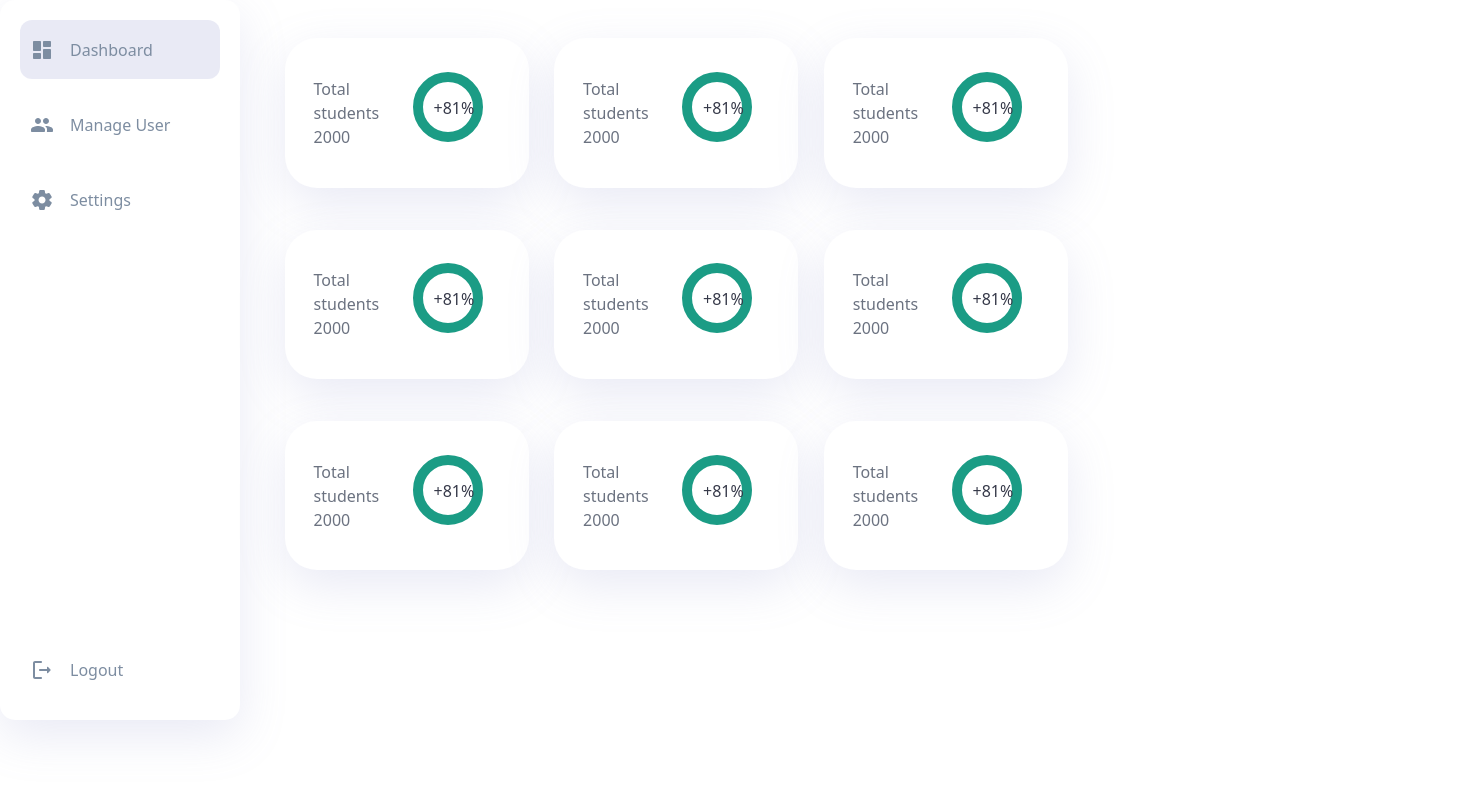
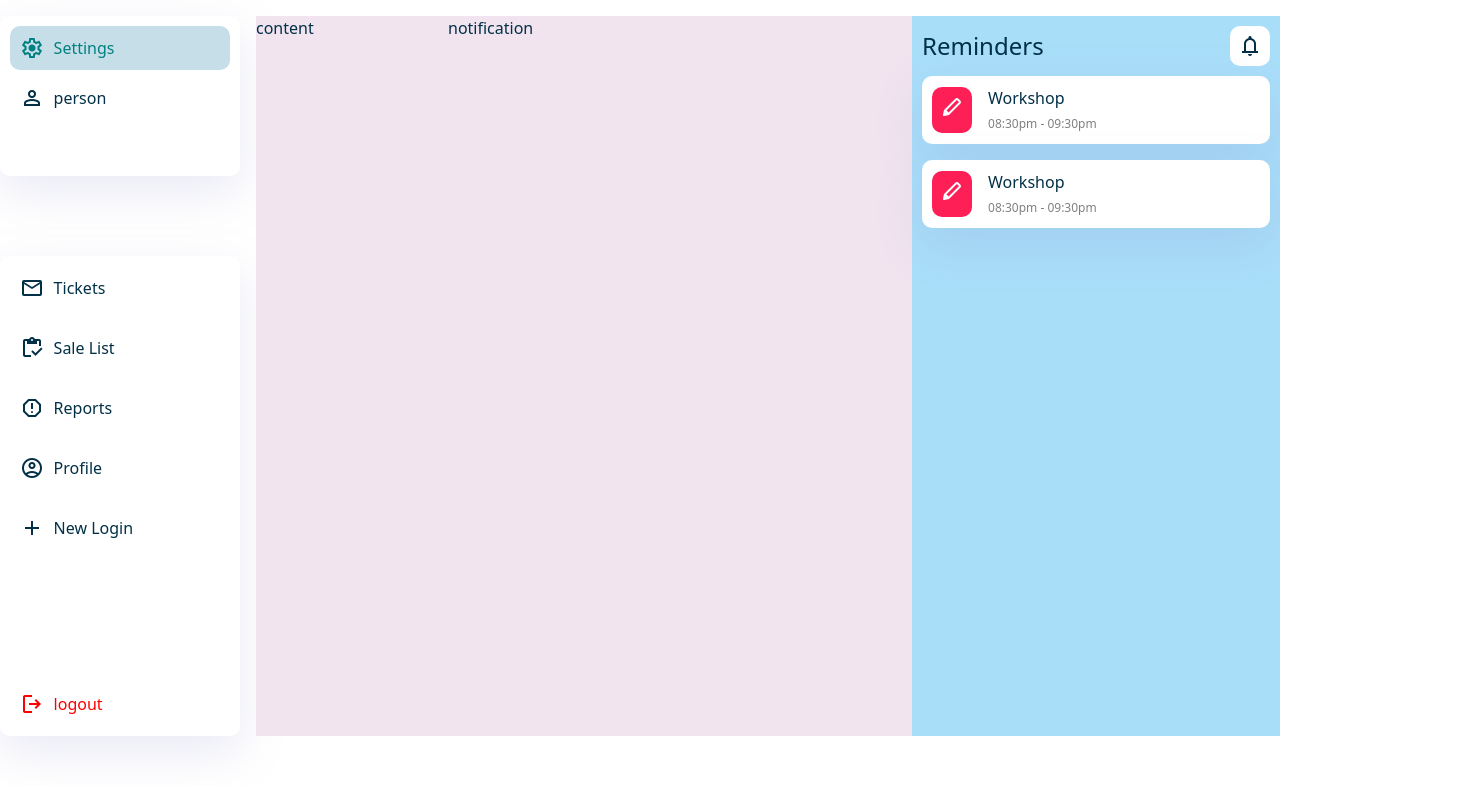
Before and after one commit to rakshyak-98/bookish-buddies, a Next.js app in the folder pwa/: page / in a window 1280 px wide. Shown: the top 786 px of the page, 1465 px wide, since content can reach past the window. Built offline with nearby package versions, Linux system fonts and the light colour scheme.

Commit message:
new: created dashboard.

```diff
--- a/pwa/src/app/globals.css
+++ b/pwa/src/app/globals.css
@@ -28,3 +28,6 @@
   padding: 0;
   box-sizing: border-box;
 }
+body{
+  color: #023047;
+}
--- a/pwa/src/app/layout.js
+++ b/pwa/src/app/layout.js
@@ -1,6 +1,5 @@
 import "./globals.css";
-
-
+import "./style.css";
 export const metadata = {
     title: "Create Next App",
     description: "Generated by create next app",
@@ -9,6 +8,7 @@ export const metadata = {
 export default function RootLayout({ children }) {
     return (
         <html lang="en" about="it is me hello how are you">
+            <link rel="stylesheet" href="https://fonts.googleapis.com/css2?family=Material+Symbols+Outlined:opsz,wght,FILL,GRAD@48,400,0,0" />
             <body>{children}</body>
         </html>
     );
--- a/pwa/src/app/page.jsx
+++ b/pwa/src/app/page.jsx
@@ -1,56 +1,113 @@
-import {
-    DashboardRounded,
-    LogoutRounded,
-    PeopleRounded,
-    SettingsRounded,
-} from "@mui/icons-material";
-import Link from "next/link";
-import "./style.css";
-import ProgressCard from "./components/ProgressCard";
-
+import Link from "next/link"
 export default function Home() {
     return (
-        <div className="container">
+<div className="page">
   <aside>
-                <div className="sidebar__dashboard">
-                    <div className="sidebar__dashboard__settings">
-                        <Link href={"/dashboard"} as={"a"} className="active">
-                            <DashboardRounded />
-                            <h3>Dashboard</h3>
+    <div className="top-settings">
+
+      <Link href="#" className="active">
+        <span className="material-symbols-outlined">
+          settings
+        </span>
+        <h3>
+          Settings
+        </h3>
       </Link>
-                        <Link href={"/dashboard"}>
-                            <PeopleRounded />
-                            <h3>Manage User</h3>
-                        </Link>
-                        <Link href={"/dashboard"}>
-                            <SettingsRounded />
-                            <h3>Settings</h3>
+      <Link href="#">
+        <span className="material-symbols-outlined">
+          person
+        </span>
+        <h3>
+          person
+        </h3>
       </Link>
     </div>
-                    <div className="profile__settings">
-                        <Link href={"/logout"}>
-                            <LogoutRounded />
-                            <h3>Logout</h3>
+    <div className="bottom-settings">
+      <Link href="#">
+        <span className="material-symbols-outlined">
+          mail
+        </span>
+        <h3>Tickets</h3>
       </Link>
-                    </div>
+      <Link href="#">
+        <span className="material-symbols-outlined">
+          inventory
+        </span>
+        <h3>Sale List</h3>
+      </Link>
+
+      <Link href="#">
+        <span className="material-symbols-outlined">
+          report
+        </span>
+        <h3>Reports</h3>
+      </Link>
+
+      <Link href="#">
+        <span className="material-symbols-outlined">
+          account_circle
+        </span>
+        <h3>Profile</h3>
+      </Link>
+
+      <Link href="#">
+        <span className="material-symbols-outlined">
+          add
+        </span>
+        <h3>New Login</h3>
+      </Link>
+      <Link href="#">
+        <span className="material-symbols-outlined">
+          logout
+        </span>
+        <h3>logout</h3>
+      </Link>
     </div>
   </aside>
   <main>
-                <div className="analyses">
-                    <ProgressCard />
-                    <ProgressCard />
-                    <ProgressCard />
-                    <ProgressCard />
-                    <ProgressCard />
-                    <ProgressCard />
-                    <ProgressCard />
-                    <ProgressCard />
-                    <ProgressCard />
+    <div className="content">content</div>
+    <div className="notification">notification</div>
+    <div className="reminder">
+      <div className="reminder__header">
+        <h3>Reminders</h3>
+        <div className="reminder__icon">
+          <span className="material-symbols-outlined">
+            notifications
+          </span>
         </div>
+      </div>
+      <div className="notification__list">
+
+        <div className="notify__card">
+          <div className="notify__icon">
+            <span className="material-symbols-outlined">
+              stylus
+            </span>
+          </div>
+          <div>
+            <p className="title">Workshop</p>
+            <span className="timestamp">
+              <time>08:30pm</time> - <time>09:30pm</time>
+            </span>
+          </div>
+        </div>
+        <div className="notify__card">
+          <div className="notify__icon">
+            <span className="material-symbols-outlined">
+              stylus
+            </span>
+          </div>
+          <div>
+            <p className="title">Workshop</p>
+            <span className="timestamp">
+              <time>08:30pm</time> - <time>09:30pm</time>
+            </span>
+          </div>
+        </div>
+      </div>
+    </div>
+
   </main>
-            <div className="right__section">
-
-            </div>
 </div>
     );
 }
--- a/pwa/src/app/style.css
+++ b/pwa/src/app/style.css
@@ -1,95 +1,119 @@
-.container{
-    display: grid;
-    gap: 1.8rem;
-    grid-template-columns: 12rem auto 23rem;
+* {
+    margin: 0;
+    padding: 0;
 }
-aside{
-    height: 100vh;
-}
-aside .sidebar__dashboard{
-    border-radius: 15px;
-    box-shadow: var(--box-shadow);
+aside {
     display: flex;
     flex-direction: column;
-    gap: 1.2rem;
-    padding: 20px;
-    transition: all 0.3s ease;
-    width: 15rem;
+    gap: 1rem;
     height: 90vh;
     justify-content: space-between;
 }
-aside .sidebar__dashboard__settings > :not(:last-child){
-    margin-bottom: 1rem;
+.top-settings {
+    display: flex;
+    gap: 0.4rem;
+    flex-direction: column;
+    height: 20vh;
 }
-aside a.active{
-    color: var(--color-primary);
-    background-color: var(--color-light);
+a.active {
+    background: #c6dee7;
+    color: teal;
 }
-aside .sidebar__dashboard:hover, main .analyses > div:hover{
-    box-shadow: none;
+.bottom-settings {
+    height: 60vh;
+    display: flex;
+    flex-direction: column;
+    gap: 1rem;
 }
-aside .sidebar__dashboard a{
-    border-radius: 12px;
+.bottom-settings a:last-child {
+    margin-top: auto;
+    color: red;
+}
+.top-settings,
+.bottom-settings {
+    box-shadow: var(--box-shadow);
+    border-radius: 10px;
+    width: 15rem;
+    padding: 10px;
+}
+a {
     display: flex;
     align-items: center;
-    color: var(--color-info-dark);
-    gap: 1rem;
+    text-decoration: none;
+    color: inherit;
+    gap: 0.6rem;
     padding: 10px;
-    height: 3.7rem;
-    transition: all .2s ease-in;
+    border-radius: 10px;
+    h3 {
+        font-weight: 100;
+        font-size: 16px;
+    }
 }
-aside a:hover{
-    color: var(--color-primary);
-    background-color: var(--color-light);
+a:hover {
+    color: teal;
+    background: #c6dee7;
 }
 
-main{
-    margin-top: 1.4rem;
-    margin-left: 4rem;
+.page {
+    margin-top: 1rem;
+    display: flex;
+    gap: 1rem;
 }
-main .analyses{
+main {
+    background: #f1e4ef;
+    width: 100%;
     display: grid;
-    gap: 1.6rem;
-    grid-template-columns: repeat(3, 1fr);
+    grid-template-columns: 12rem auto 23rem;
 }
-main .analyses > div{
-    background-color: var(--color-white);
-    border-radius: var(--card-border-radius);
-    box-shadow: var(--box-shadow);
-    cursor: pointer;
-    margin-top: 1rem;
-    padding: var(--card-padding);
-    transform: all .3s ease;
+.reminder {
+    padding: 10px;
+    background: #a9def9;
 }
-
-main .analyses > div .status{
-    align-items: center;
+.reminder__header {
     display: flex;
     justify-content: space-between;
-    gap: 1.8rem;
+    align-items: center;
+    font-weight: normal;
+    font-size: 24px;
 }
-
-main .analyses .progress{
-    border-radius: 50%;
-    height: 92px;
-    position: relative;
-    width: 92px;
+.reminder__icon {
+    display: flex;
+    align-items: center;
+    justify-content: center;
+    background: white;
+    padding: 8px;
+    border-radius: 10px;
 }
-main .analyses svg{
-    width: 7rem;
-    height: 7rem;
+.reminder__icon:hover {
+    background: #ff1f57;
+    cursor: pointer;
+    color: white;
 }
-main .analyses svg circle{
-    fill: none;
-    stroke-width: 10;
-    stroke-linecap: butt;
-    stroke: var(--color-success);
+.reminder__header {
+    margin-bottom: 10px;
 }
-
-main .analyses .progress p{
-    position: absolute;
-    top: 50%;
-    left: 50%;
-    transform: translate(-50%, -70%);
-    color: var(--color-dark);
+.notify__card {
+    box-shadow: var(--box-shadow);
+    padding: 10px;
+    border-radius: 10px;
+    background: white;
+    display: flex;
+    align-items: center;
+    gap: 1rem;
 }
+.notify__icon {
+    color: white;
+    padding: 8px;
+    border-radius: 10px;
+    background: #ff1f57;
+    width: max-content;
+}
+.notify__card .timestamp {
+    color: gray;
+    font-size: 12px;
+}
+.notification__list {
+    display: flex;
+    gap: 1rem;
+    flex-direction: column;
+}
```
Lines whose indentation alone changed are shown as unchanged.
